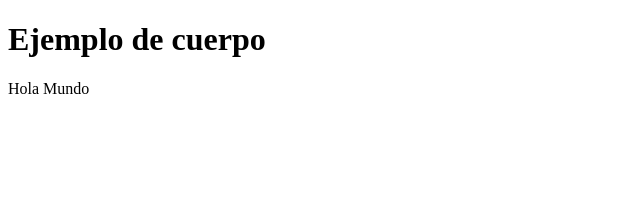
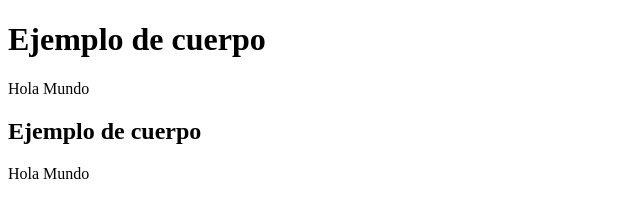
Before and after one commit to hzhou2021/2023-2024-CSAAI-Practicas, a plain HTML site: page P1/S1/hola_mundo.html in a window 1280 px wide. Shown: the whole page, without its empty margins (0-640 px from the left). Drawn offline with Linux system fonts and the light colour scheme.

Commit message:
sesion de clase

```diff
--- a/P1/hola_mundo.html
+++ b/P1/S1/hola_mundo.html
@@ -1,10 +1,10 @@
 <!DOCTYPE html>
 <!-- Esto es un comentario -->
 
-<!--Esto es
+<!-- Esto es
 otro comentario
 pero en varias
-lineas-->
+lineas -->
 
 <html>
     <head>
@@ -16,4 +16,10 @@ lineas-->
         <h1>Ejemplo de cuerpo</h1>
         <p> Hola Mundo</p>
     </body>
+
+    <body>
+        <h2>Ejemplo de cuerpo</h1>
+        <p> Hola Mundo</p>
+    </body>
+
 </html>
```
Also changed, not shown: P1/S2/cabecera.html (added), P1/S2/parrafos.html (added).
